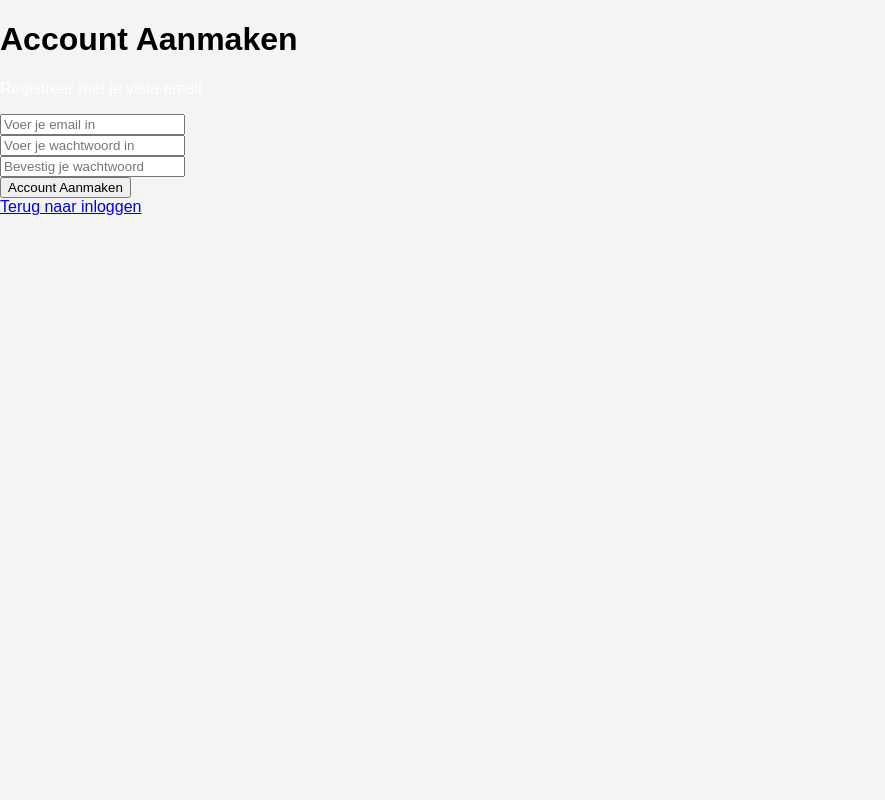
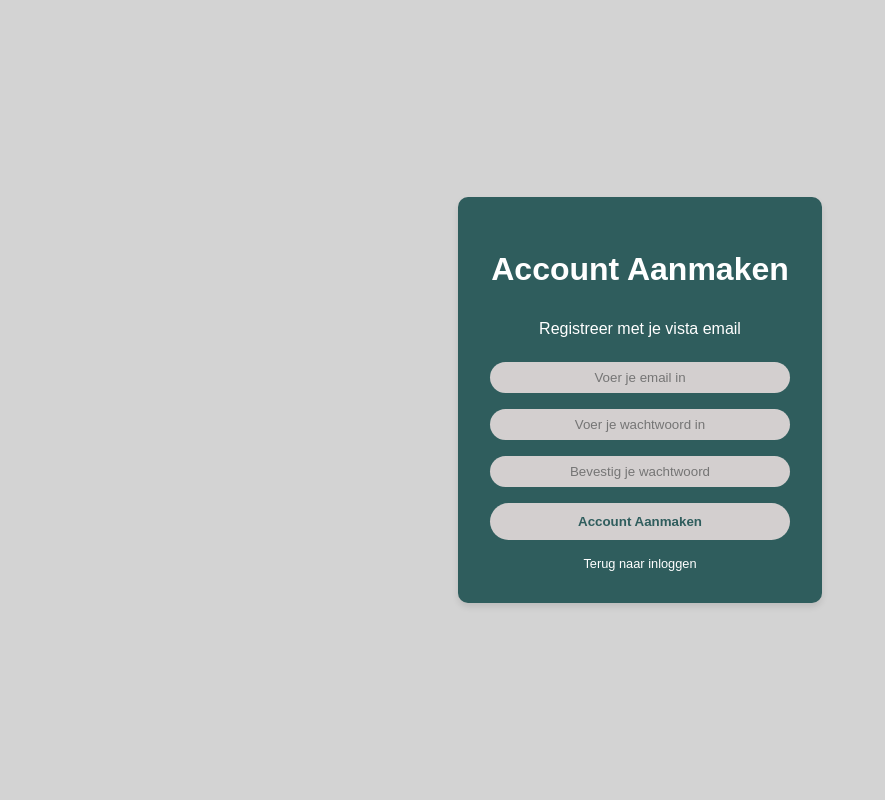
Before and after one commit to Lucas268/Examen, a PHP site: page /accountaanmaak/accountaanmaken.php in a window 1280 px wide. Shown: the whole page, without its empty margins (0-885 px from the left). Run offline with PHP 8.4, Linux system fonts and the light colour scheme.

Commit message:
ALWEER CSS FIX v1.1.6.5

```diff
--- a/accountaanmaak/aanmaak.css
+++ /dev/null
@@ -1,92 +0,0 @@
-body {
-    font-family: Arial, sans-serif;
-    margin: 0;
-    padding: 0;
-    background-color: #f4f4f4;
-}
-
-main#login-container {
-    display: flex;
-    justify-content: center;
-    align-items: center;
-    height: 100vh;
-}
-
-.group25 {
-    background-color: #185959;
-    padding: 20px;
-    border-radius: 8px;
-    box-shadow: 0 4px 6px rgba(0, 0, 0, 0.1);
-    text-align: center;
-    width: 330px;
-}
-
-.rectangle14,
-.rectangle22,
-.rectangle23 {
-    background-color: #cdc4c4;
-    height: 46px;
-    width: 300px;
-    margin: 10px auto;
-    filter: drop-shadow(0px 4px 4px rgba(0, 0, 0, 0.25));
-    border-radius: 22px;
-}
-
-button.rectangle14 {
-    background-color: #cdc4c4;
-    height: 46px;
-    width: 300px;
-    margin: 10px auto;
-    filter: drop-shadow(0px 4px 4px rgba(0, 0, 0, 0.25));
-    border-radius: 22px;
-    border: none;
-    cursor: pointer;
-    font-size: 16px;
-    font-weight: bold;
-    color: #000;
-}
-
-button.rectangle14:hover {
-    background-color: #b3b3b3;
-}
-
-h1.login {
-    color: #ffffff;
-    font-size: 32px;
-    margin-bottom: 20px;
-}
-
-p.loginmetjevistaemail {
-    color: #ffffff;
-    font-size: 20px;
-    margin-bottom: 20px;
-}
-
-label.wachtwoord {
-    color: #ffffff;
-    font-size: 20px;
-    display: block;
-    margin: 10px 0 5px;
-}
-
-input.password-input {
-    width: 100%;
-    padding: 8px;
-    margin-bottom: 15px;
-    border: 1px solid #ccc;
-    border-radius: 4px;
-}
-
-a.wachtwoordvergeten,
-a.accountaanmaken {
-    color: #fff7f7;
-    font-size: 20px;
-    text-decoration: none;
-    display: block;
-    margin: 10px 0;
-}
-
-a.wachtwoordvergeten:hover,
-a.accountaanmaken:hover {
-    text-decoration: underline;
-}
--- /dev/null
+++ b/accountaanmaak/account.css
@@ -0,0 +1,78 @@
+    body {
+            background-color: #d3d3d3;
+            display: flex;
+            justify-content: center;
+            align-items: center;
+            height: 100vh;
+            margin: 0;
+            padding: 0;
+              font-family: Arial, sans-serif;
+
+
+
+        }
+
+        .container {
+            background-color: #2f5d5d;
+            padding: 2rem;
+            border-radius: 10px;
+            box-shadow: 0 4px 6px rgba(0, 0, 0, 0.1);
+            text-align: center;
+            width: 300px;
+        }
+
+        .container h1 {
+            color: #ffffff;
+            margin-bottom: 1rem;
+        }
+
+        .form-group {
+            display: flex;
+            flex-direction: column;
+            gap: 0.5rem;
+            margin-bottom: 1rem;
+        }
+
+        .form-group label {
+            color: #ffffff;
+            font-size: 0.9rem;
+        }
+
+        .input-field {
+            padding: 0.5rem;
+            border: none;
+            border-radius: 20px;
+            background-color: #d3cfcf;
+            text-align: center;
+        }
+
+        .submit-button {
+            padding: 0.7rem;
+            border: none;
+            border-radius: 20px;
+            background-color: #d3cfcf;
+            color: #2f5d5d;
+            font-weight: bold;
+            cursor: pointer;
+            width: 100%;
+        }
+
+        .submit-button:hover {
+            background-color: #c2baba;
+        }
+
+        .links {
+            margin-top: 1rem;
+        }
+
+        .links a {
+            color: #ffffff;
+            font-size: 0.8rem;
+            text-decoration: none;
+            display: block;
+            margin-top: 0.5rem;
+        }
+
+        .links a:hover {
+            text-decoration: underline;
+        }
--- a/accountaanmaak/accountaanmaken.php
+++ b/accountaanmaak/accountaanmaken.php
@@ -8,7 +8,7 @@ require 'accountaanmaak_func.php';
     <meta charset="UTF-8">
     <meta name="viewport" content="width=device-width, initial-scale=1.0">
     <title>Account Aanmaken</title>
-    <link rel="stylesheet" href="./aanmaak.css">
+    <link rel="stylesheet" href="account.css">
 </head>
 <body>
     <div class="container">
--- a/inlog-pagina/inlog.php
+++ b/inlog-pagina/inlog.php
@@ -7,7 +7,7 @@ require '../database/db.php';
     <meta charset="UTF-8">
     <meta name="viewport" content="width=device-width, initial-scale=1.0">
     <title>Login</title>
-    <link rel="stylesheet" href="./inlog.css">
+    <link rel="stylesheet" href="inlog.css">
 
 </head>
 <body>
```
